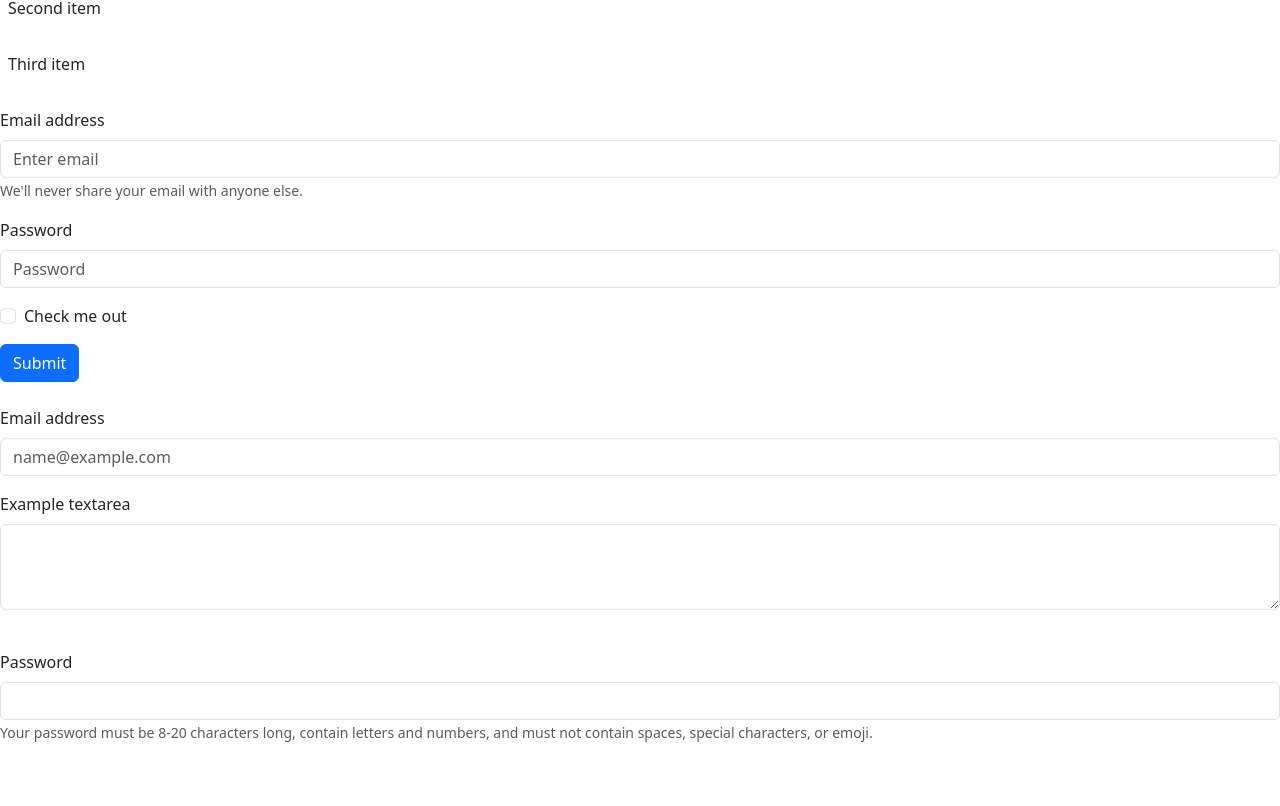
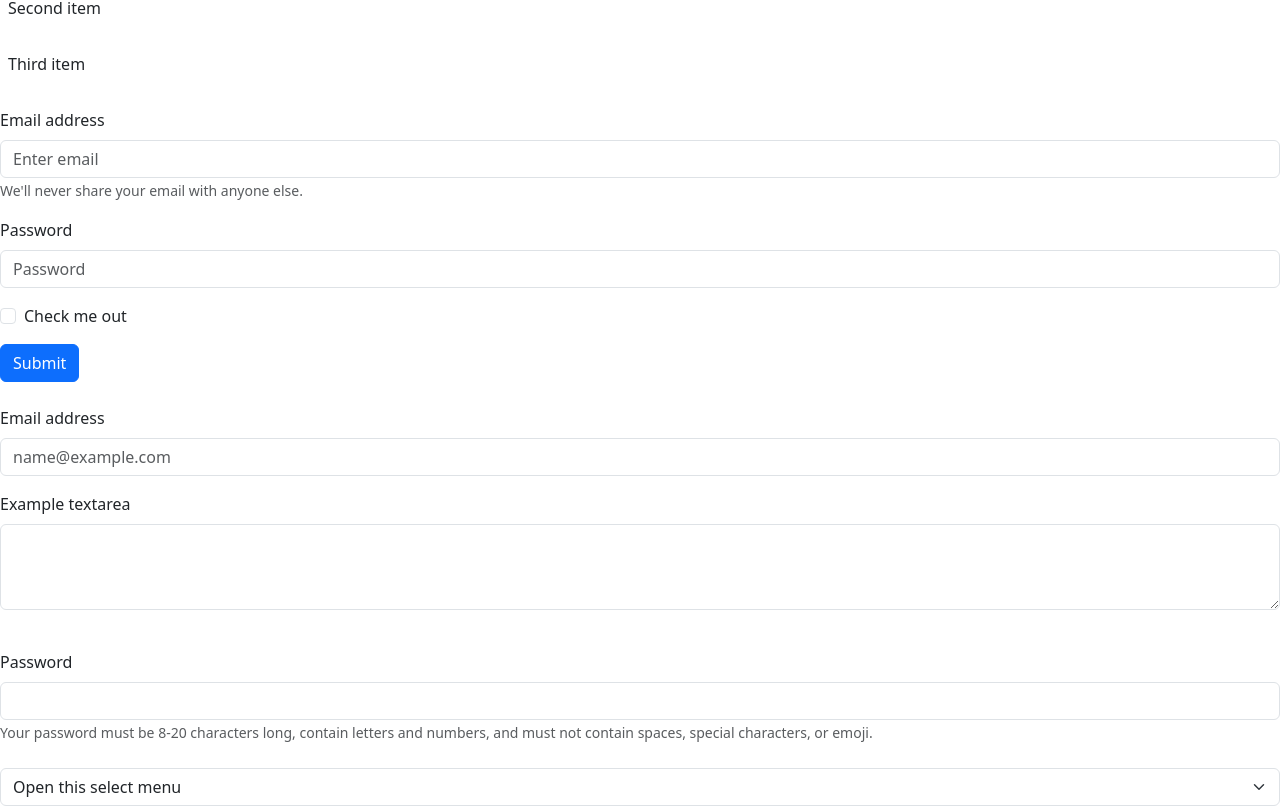
Before and after one commit to syedomer17/react.js-task-work, a React (Create React App) app in the folder client/: page / in a window 1280 px wide. Shown: the part 3033-3839 px from the top of the page. Before the commit the page ends 3777 px from the top, so only its background shows below. Built offline with nearby package versions, Linux system fonts and the light colour scheme.

Commit message:
checks-and-radiues

```diff
--- a/client/src/App.js
+++ b/client/src/App.js
@@ -388,6 +388,15 @@
            numbers, and must not contain spaces, special characters, or emoji.
          </Form.Text>
        </div>
+       <br></br>
+       <div>
+         <Form.Select aria-label="Default select example">
+           <option>Open this select menu</option>
+           <option value="1">One</option>
+           <option value="2">Two</option>
+           <option value="3">Three</option>
+         </Form.Select>
+       </div>
      </>
    );
 }
```
